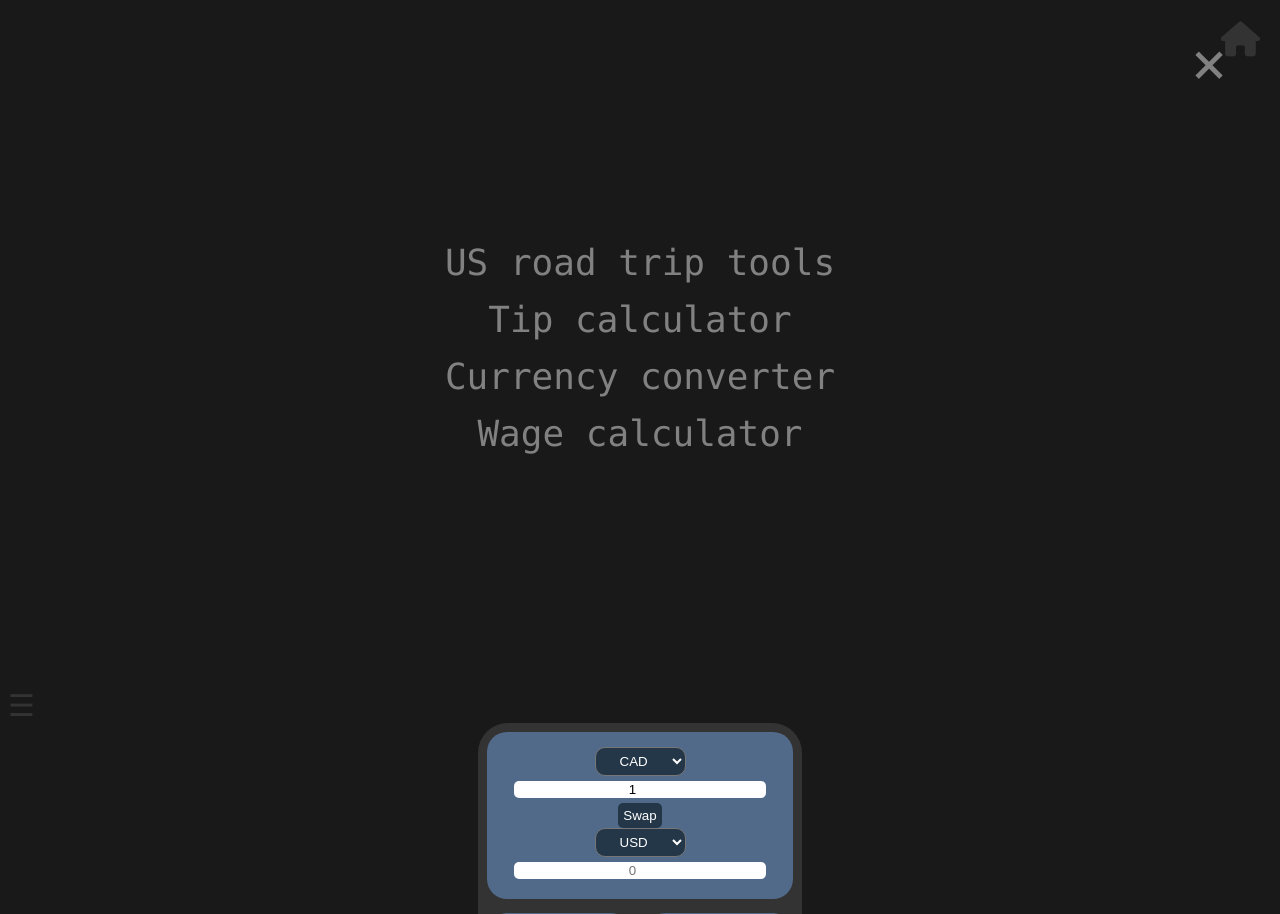
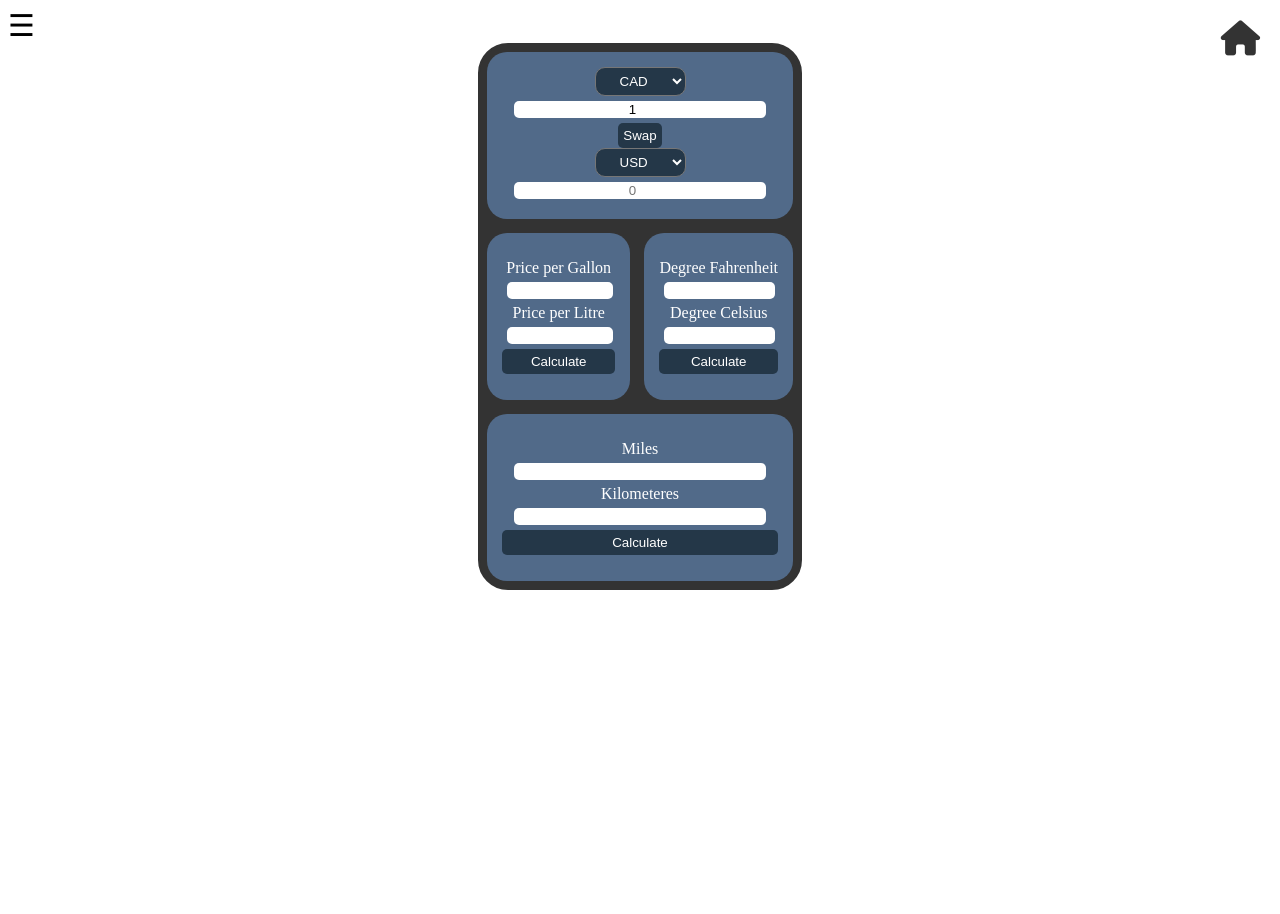
Before and after one commit to Rusmartin/rusmartin.github.io, a PHP site: page /us-road-trip-tools.html in a window 1280 px wide. Shown: the top 914 px of the page. After the commit the page ends 590 px from the top, so only its background shows below. Run offline with PHP 8.4, Linux system fonts and the light colour scheme; some libraries are stand-ins or nearby versions.

Commit message:
fix minor bugs

```diff
--- a/index.html
+++ b/index.html
@@ -8,7 +8,7 @@
     <link rel="icon" type="image/png" sizes="16x16" href="favicon-16x16.png">
     <link rel="manifest" href="manifest-for-js-tools.json">
     <link rel="stylesheet" href="path/to/font-awesome/css/font-awesome.min.css"/>
-    <link rel="stylesheet" href="us-trip-style.css" />
+      <link rel="stylesheet" href="index.css" />
       <script src="https://kit.fontawesome.com/ae5e25ad8f.js" crossorigin="anonymous"></script>
       <style>
           .overlay {
@@ -30,7 +30,7 @@
 
 </div>
 <footer>
-    <p>Design by <a href="martinruscade.com" target=_blank> martinruscade.com</a></p>
+    <p>Design by <a href="https://martinruscade.com" target=_blank> martinruscade.com</a></p>
     <div class="social">
         <a href="https://github.com/Rusmartin" target="_blank"><i class="fa-brands fa-github"></i></a>
         <a href="https://twitter.com/MartinRUSCADE" target="_blank"><i class="fa-brands fa-twitter"></i></a>
--- a/tip-calculator.css
+++ b/tip-calculator.css
@@ -5,6 +5,7 @@
   align-items: center;
   height: 80vh;
   font-family: "Lucida Console", "Courier New", monospace;
+
 }
 .conteneur {
   display: flex;
@@ -14,6 +15,7 @@
   width: 30%;
   border: solid #243748;
   max-width: 350px;
+    box-shadow: 0.5rem 0.5rem black, -0.5rem -0.5rem #ccc;
 }
 .titre {
   text-align: center;
--- a/us-trip-style.css
+++ b/us-trip-style.css
@@ -1,9 +1,3 @@
-body {
-    background-color: rgba(0,0,0, 0.9);
-    color: #333;
-    height: 80vh;
-  font-family: "Lucida Console", "Courier New", monospace;
-}
 input {
     border-radius: 5px;
     border: none;
@@ -107,14 +101,24 @@ select:active {
 /* nav style */
 
 .overlay {
-    height: 85vh;
-    display: flex;
-    align-items: center;
+  height: 100%;
+  width: 0;
+  position: fixed;
+  z-index: 1;
+  top: 0;
+  left: 0;
+  background-color: rgb(0,0,0);
+  background-color: rgba(0,0,0, 0.9);
+  overflow-x: hidden;
+  transition: 0.5s;
 }
 
 .overlay-content {
+  position: relative;
+  top: 25%;
   width: 100%;
   text-align: center;
+  margin-top: 30px;
 }
 
 .overlay a {
@@ -145,18 +149,3 @@ select:active {
   right: 35px;
   }
 }
-
-footer{
-    height: 10vh;
-    display: flex;
-    justify-content: center;
-    flex-direction: column;
-    align-items: center;
-    color: #fff;
-}
-footer a {
-    color: #fff;
-}
-footer i {
-    font-size: 25px;
-}
--- a/wage-calculator.css
+++ b/wage-calculator.css
@@ -1,10 +1,11 @@
 main {
-  background-color: #333333;
+  background-color: #333;
   max-width: 500px;
   margin: auto;
   padding: 20px;
   border-radius: 10px;
   font-family: "Lucida Console", "Courier New", monospace;
+    box-shadow: 0.5rem 0.5rem black, -0.5rem -0.5rem #ccc;
 }
 h1{
   text-align: center;
@@ -13,7 +14,7 @@ h1{
 .main-left {
   width: 100%;
   text-align: center;
-  color: #ffffff;
+  color: #fff;
 }
 .main-left p {
   width: 50%;
```
Also changed, not shown: index.css (added, +63 -0 lines).
